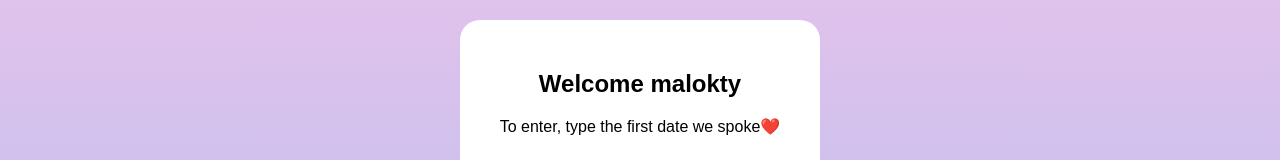
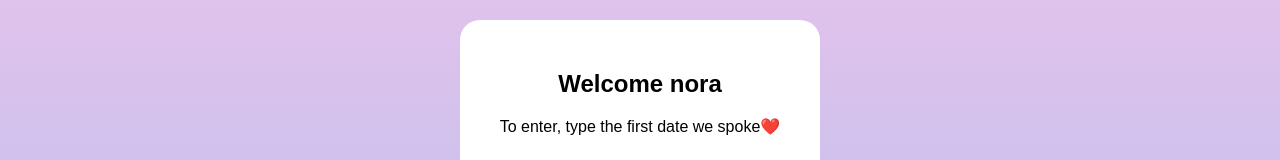
Before and after one commit to narnorty/love_u, a plain HTML site: page index.html in a window 1280 px wide. Shown: the part 255-415 px from the top of the page. Drawn offline with Linux system fonts and the light colour scheme.

Commit message:
Update and rename index (1).html to index.html

```diff
--- a/index (1).html
+++ b/index.html
@@ -36,7 +36,7 @@ button{
 </head>
 <body>
 <div class="card">
-  <h2>Welcome malokty</h2>
+  <h2>Welcome nora</h2>
   <p>To enter, type the first date we spoke❤️</p>
 
   <input type="text" id="pass" placeholder="Enter date">
```
